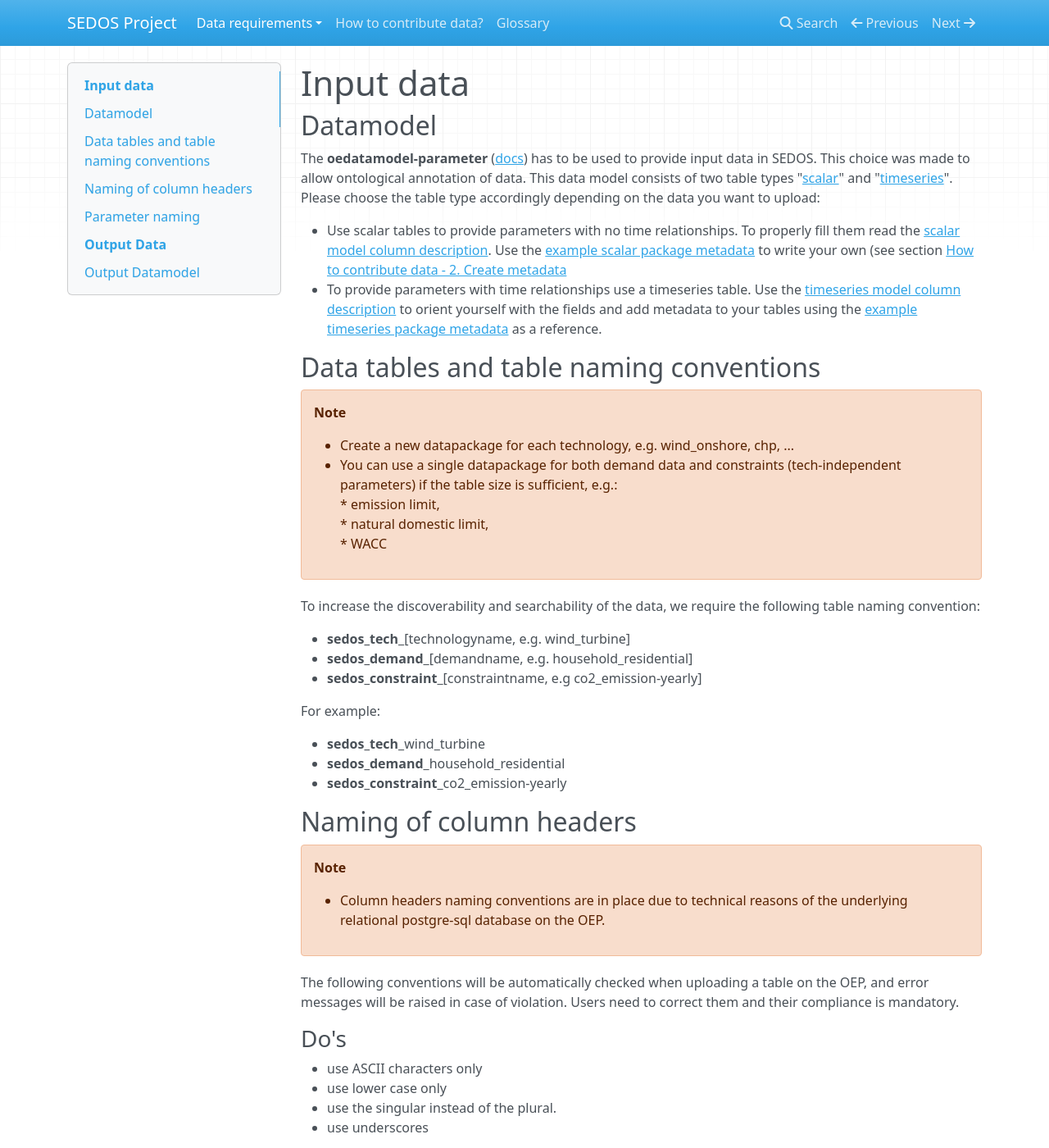
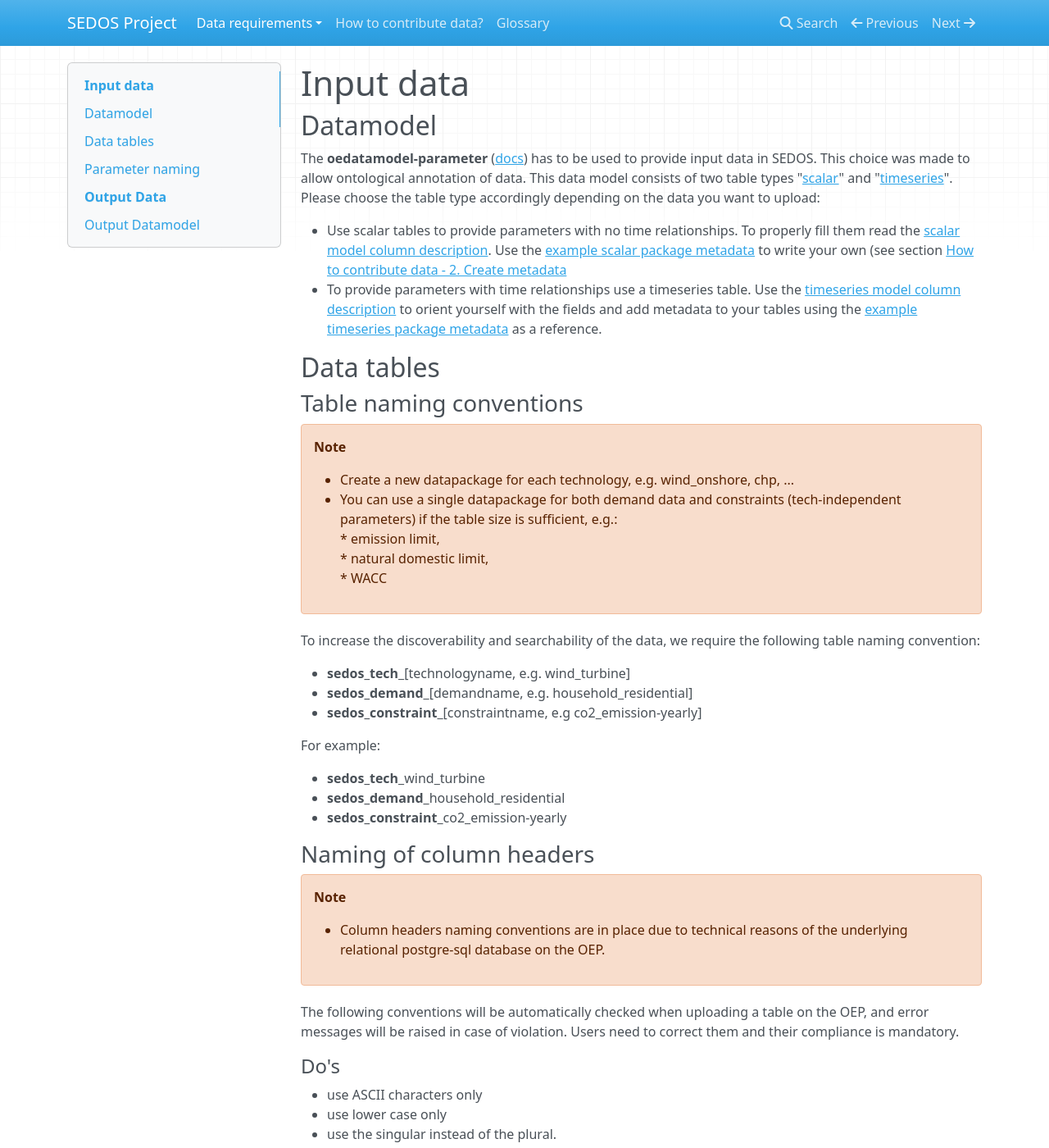
Before and after one commit to sedos-project/organization, an MkDocs documentation site: the page built from docs/data_requirements/input_data.md, in a window 1280 px wide and 1400 px high. Shown: the whole window at 82% size. Built offline with MkDocs 1.6.1, drawn with Linux system fonts in a browser that asks for light colours; nearby versions of some CDN libraries; some of the changed text lies outside the part shown.

```diff
--- a/docs/data_requirements/input_data.md
+++ b/docs/data_requirements/input_data.md
@@ -13,7 +13,9 @@ The **oedatamodel-parameter** ([docs](https://github.com/sedos-project/oedatamod
 
 
 
-## Data tables and table naming conventions
+## Data tables
+
+### Table naming conventions
 
 !!! warning "Note"
 
@@ -35,7 +37,7 @@ For example:
 
 
 
-## Naming of column headers
+### Naming of column headers
 !!! warning "Note"
 
     * Column headers naming conventions are in place due to technical reasons of the underlying relational postgre-sql database on the OEP.
@@ -43,13 +45,13 @@ For example:
 The following conventions will be automatically checked when uploading a table on the OEP, and error messages will be raised in case of violation.
 Users need to correct them and their compliance is mandatory.
 
-### Do's
+#### Do's
 * use ASCII characters only
 * use lower case only
 * use the singular instead of the plural.
 * use underscores
 
-### Don'ts
+#### Don'ts
 
 * no points
 * no commas
```
Also changed, not shown: other parts of docs/data_requirements/input_data.md (+2 -0 lines).
